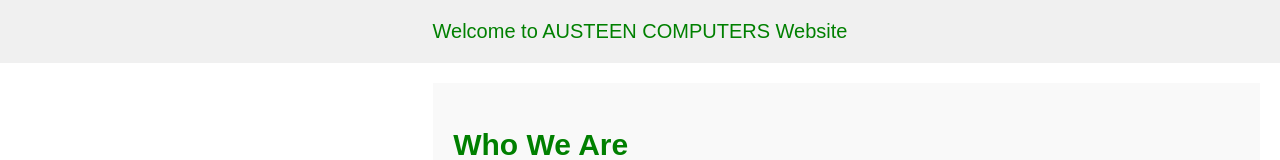
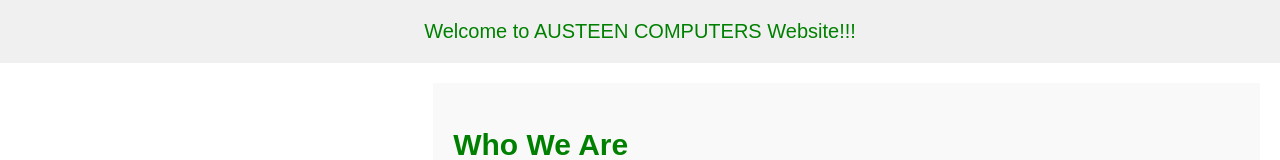
Before and after one commit to NTISHOR/Akpotu-Augustine-Ntishor-Day22-Assignment, a plain HTML site: page index.html in a window 1280 px wide. Shown: the top 160 px of the page. Drawn offline with Linux system fonts and the light colour scheme.

Commit message:
Update index.html

```diff
--- a/index.html
+++ b/index.html
@@ -84,7 +84,7 @@ padding: 0;
 
 </head>
 <body>
-<header id="header">Welcome to AUSTEEN COMPUTERS Website</header>
+<header id="header">Welcome to AUSTEEN COMPUTERS Website!!!</header>
 <div id="container">
 <nav>
 <h2>Navigation</h2>
```
